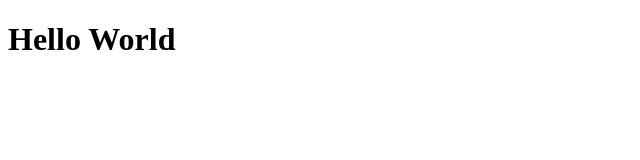
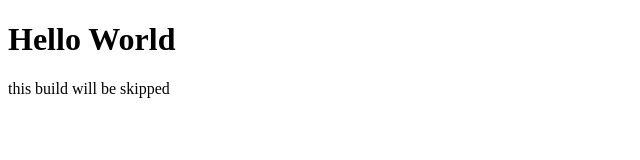
Before and after one commit to mbelianov/MyFirstGITProject, a website: page index.html in a window 1280 px wide. Shown: the whole page, without its empty margins (0-640 px from the left). Drawn offline with Linux system fonts and the light colour scheme.

Commit message:
build to skip
[ci skip]

```diff
--- a/index.html
+++ b/index.html
@@ -6,5 +6,6 @@
   </head>
   <body>
   <h1>Hello World</h1>
+    this build will be skipped
   </body>
 </html>
```
